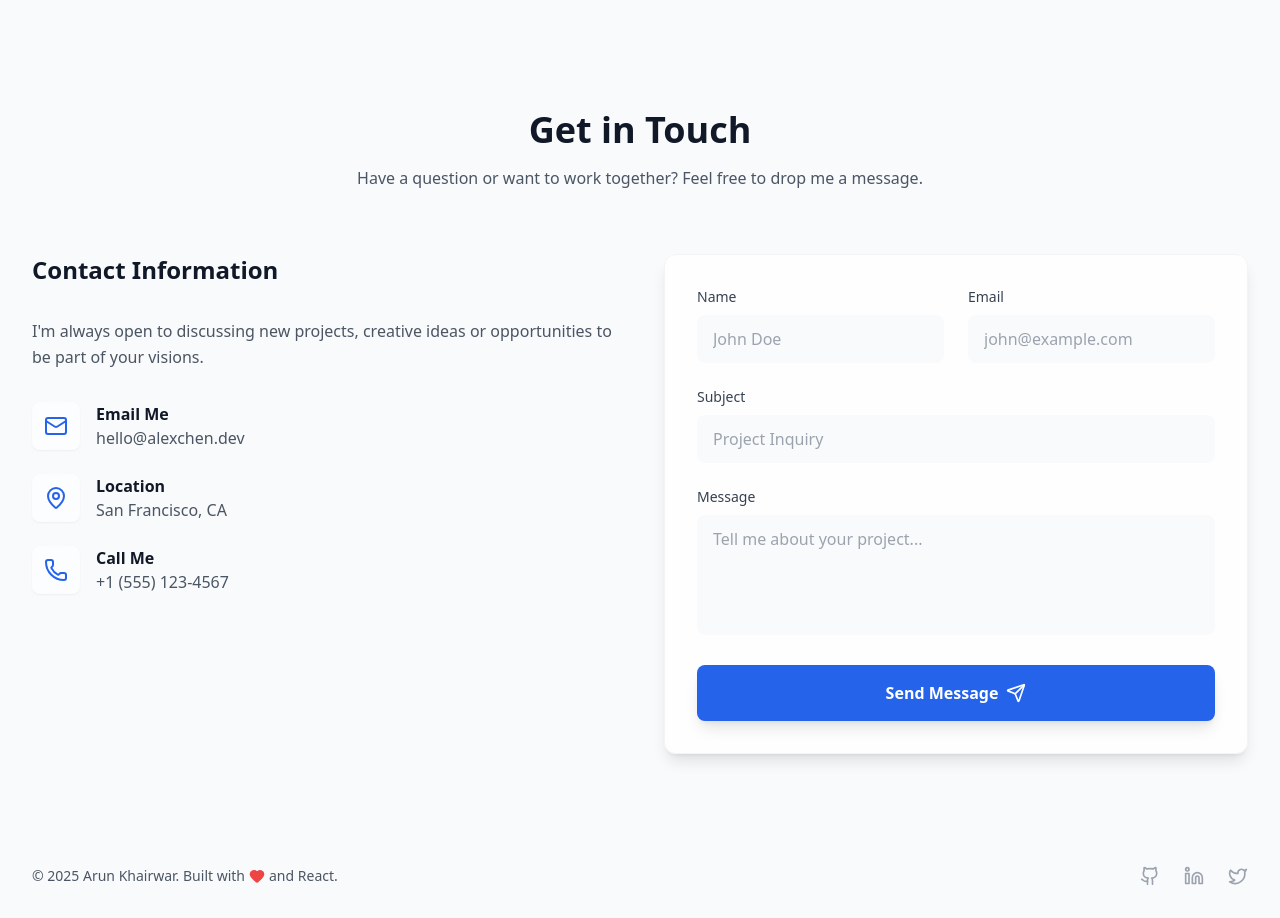
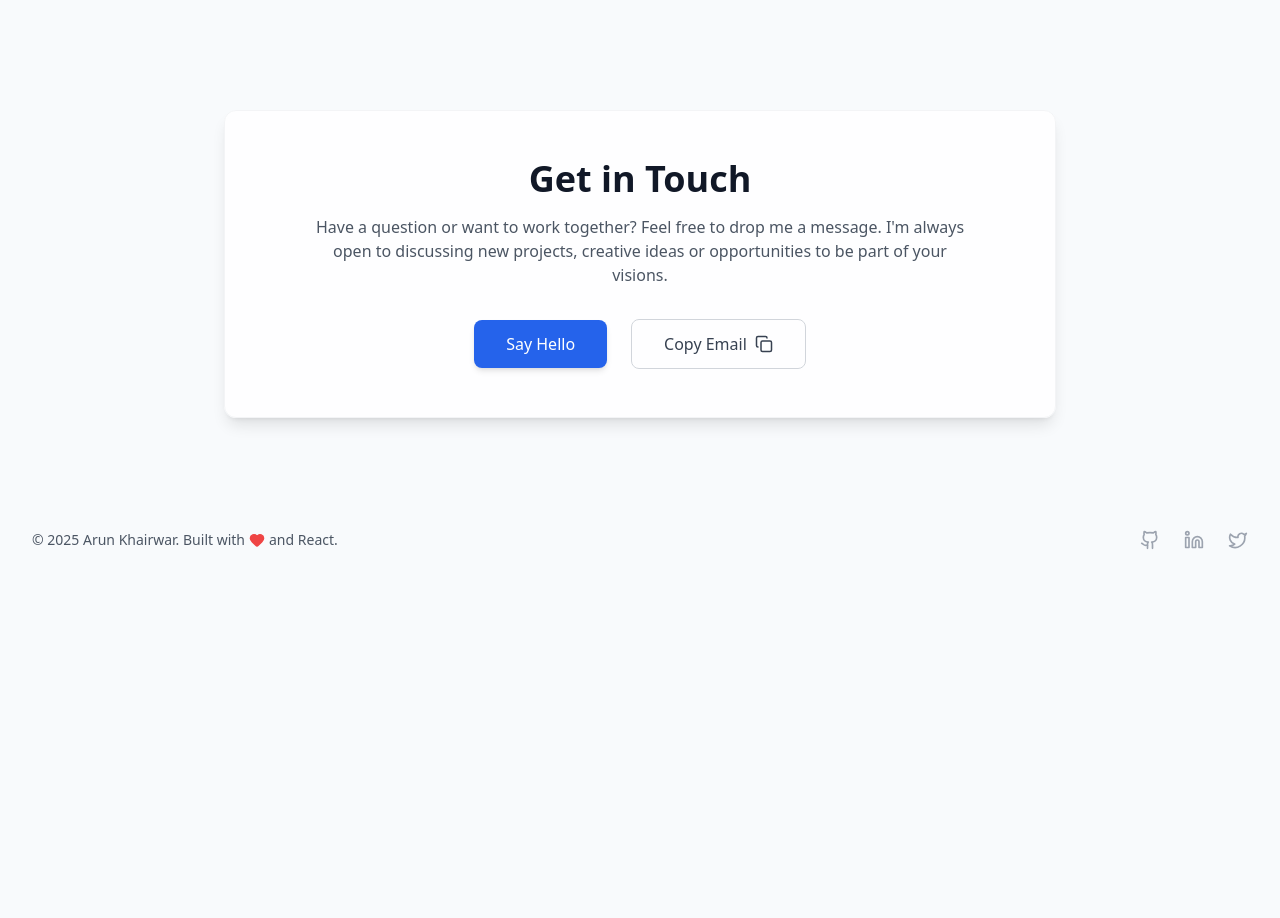
Before and after one commit to arunkhairwar/portfolio, a React (Vite) app: page / in a window 1280 px wide. Shown: the part 2319-3237 px from the top of the page. After the commit the page ends 2901 px from the top, so only its background shows below. Built offline with nearby package versions, Linux system fonts and the light colour scheme.

Commit message:
feat: Add Contact section component with email link and copy functionality.

```diff
--- a/src/components/Contact.jsx
+++ b/src/components/Contact.jsx
@@ -1,182 +1,43 @@
-import React, { useState } from "react";
-import { Mail, MapPin, Phone, Send } from "lucide-react";
+import { Check, Copy } from "lucide-react";
+import { useState } from "react";
 
 const Contact = () => {
-  const [formData, setFormData] = useState({
-    name: "",
-    email: "",
-    subject: "",
-    message: "",
-  });
+  const [isCopied, setIsCopied] = useState(false);
+  const email = "arun.khairwar@example.com";
 
-  const handleSubmit = (e) => {
-    e.preventDefault();
-    // Simulate form submission
-    console.log("Form submitted:", formData);
-    alert("Thanks for your message! This is a demo form.");
-    setFormData({ name: "", email: "", subject: "", message: "" });
-  };
-
-  const handleChange = (e) => {
-    setFormData({ ...formData, [e.target.name]: e.target.value });
+  const handleCopy = () => {
+    navigator.clipboard.writeText(email);
+    setIsCopied(true);
+    setTimeout(() => setIsCopied(false), 2000);
   };
 
   return (
     <section id="contact" className="py-20 transition-colors duration-300">
-      <div className="max-w-7xl mx-auto px-4 sm:px-6 lg:px-8">
-        <div className="text-center mb-16">
+      <div className="max-w-4xl mx-auto px-4 sm:px-6 lg:px-8 flex flex-col justify-center items-center">
+        <div className="bg-white/80 dark:bg-slate-800/50 backdrop-blur-sm rounded-xl shadow-lg p-8 md:p-12 border border-gray-100 dark:border-gray-700 w-full text-center">
           <h2 className="text-3xl md:text-4xl font-bold text-gray-900 dark:text-white mb-4">
             Get in Touch
           </h2>
-          <p className="text-gray-600 dark:text-gray-300 max-w-2xl mx-auto">
+          <p className="text-gray-600 dark:text-gray-300 max-w-2xl mx-auto mb-8">
             Have a question or want to work together? Feel free to drop me a
-            message.
+            message. I'm always open to discussing new projects, creative ideas
+            or opportunities to be part of your visions.
           </p>
-        </div>
 
-        <div className="grid grid-cols-1 lg:grid-cols-2 gap-12">
-          {/* Contact Info */}
-          <div className="space-y-8">
-            <h3 className="text-2xl font-bold text-gray-900 dark:text-white">
-              Contact Information
-            </h3>
-            <p className="text-gray-600 dark:text-gray-300 leading-relaxed">
-              I'm always open to discussing new projects, creative ideas or
-              opportunities to be part of your visions.
-            </p>
-
-            <div className="space-y-6">
-              <div className="flex items-start space-x-4">
-                <div className="bg-white/50 dark:bg-slate-800/50 backdrop-blur-sm p-3 rounded-lg text-blue-600 dark:text-blue-400 shadow-sm">
-                  <Mail className="w-6 h-6" />
-                </div>
-                <div>
-                  <h4 className="font-bold text-gray-900 dark:text-white">
-                    Email Me
-                  </h4>
-                  <p className="text-gray-600 dark:text-gray-300">
-                    hello@alexchen.dev
-                  </p>
-                </div>
-              </div>
-
-              <div className="flex items-start space-x-4">
-                <div className="bg-white/50 dark:bg-slate-800/50 backdrop-blur-sm p-3 rounded-lg text-blue-600 dark:text-blue-400 shadow-sm">
-                  <MapPin className="w-6 h-6" />
-                </div>
-                <div>
-                  <h4 className="font-bold text-gray-900 dark:text-white">
-                    Location
-                  </h4>
-                  <p className="text-gray-600 dark:text-gray-300">
-                    San Francisco, CA
-                  </p>
-                </div>
-              </div>
-
-              <div className="flex items-start space-x-4">
-                <div className="bg-white/50 dark:bg-slate-800/50 backdrop-blur-sm p-3 rounded-lg text-blue-600 dark:text-blue-400 shadow-sm">
-                  <Phone className="w-6 h-6" />
-                </div>
-                <div>
-                  <h4 className="font-bold text-gray-900 dark:text-white">
-                    Call Me
-                  </h4>
-                  <p className="text-gray-600 dark:text-gray-300">
-                    +1 (555) 123-4567
-                  </p>
-                </div>
-              </div>
-            </div>
-          </div>
-
-          {/* Contact Form */}
-          <div className="bg-white/80 dark:bg-slate-800/50 backdrop-blur-sm rounded-xl shadow-lg p-8 border border-gray-100 dark:border-gray-700">
-            <form onSubmit={handleSubmit} className="space-y-6">
-              <div className="grid grid-cols-1 md:grid-cols-2 gap-6">
-                <div>
-                  <label
-                    htmlFor="name"
-                    className="block text-sm font-medium text-gray-700 dark:text-gray-300 mb-2"
-                  >
-                    Name
-                  </label>
-                  <input
-                    type="text"
-                    id="name"
-                    name="name"
-                    value={formData.name}
-                    onChange={handleChange}
-                    required
-                    className="w-full px-4 py-3 rounded-lg bg-gray-50 dark:bg-gray-800 border-gray-300 dark:border-gray-700 text-gray-900 dark:text-white focus:ring-2 focus:ring-blue-500 outline-none transition"
-                    placeholder="John Doe"
-                  />
-                </div>
-                <div>
-                  <label
-                    htmlFor="email"
-                    className="block text-sm font-medium text-gray-700 dark:text-gray-300 mb-2"
-                  >
-                    Email
-                  </label>
-                  <input
-                    type="email"
-                    id="email"
-                    name="email"
-                    value={formData.email}
-                    onChange={handleChange}
-                    required
-                    className="w-full px-4 py-3 rounded-lg bg-gray-50 dark:bg-gray-800 border-gray-300 dark:border-gray-700 text-gray-900 dark:text-white focus:ring-2 focus:ring-blue-500 outline-none transition"
-                    placeholder="john@example.com"
-                  />
-                </div>
-              </div>
-
-              <div>
-                <label
-                  htmlFor="subject"
-                  className="block text-sm font-medium text-gray-700 dark:text-gray-300 mb-2"
-                >
-                  Subject
-                </label>
-                <input
-                  type="text"
-                  id="subject"
-                  name="subject"
-                  value={formData.subject}
-                  onChange={handleChange}
-                  required
-                  className="w-full px-4 py-3 rounded-lg bg-gray-50 dark:bg-gray-800 border-gray-300 dark:border-gray-700 text-gray-900 dark:text-white focus:ring-2 focus:ring-blue-500 outline-none transition"
-                  placeholder="Project Inquiry"
-                />
-              </div>
-
-              <div>
-                <label
-                  htmlFor="message"
-                  className="block text-sm font-medium text-gray-700 dark:text-gray-300 mb-2"
-                >
-                  Message
-                </label>
-                <textarea
-                  id="message"
-                  name="message"
-                  value={formData.message}
-                  onChange={handleChange}
-                  required
-                  rows="4"
-                  className="w-full px-4 py-3 rounded-lg bg-gray-50 dark:bg-gray-800 border-gray-300 dark:border-gray-700 text-gray-900 dark:text-white focus:ring-2 focus:ring-blue-500 outline-none transition resize-none"
-                  placeholder="Tell me about your project..."
-                ></textarea>
-              </div>
-
-              <button
-                type="submit"
-                className="w-full px-8 py-4 bg-blue-600 text-white rounded-lg hover:bg-blue-700 transition flex items-center justify-center gap-2 font-semibold shadow-lg hover:shadow-xl transform hover:-translate-y-1"
-              >
-                Send Message <Send size={20} />
-              </button>
-            </form>
+          <div className="flex flex-col md:flex-row items-center justify-center gap-6">
+            <a
+              href="mailto:arun.khairwar@example.com"
+              className="px-8 py-3 bg-blue-600 text-white rounded-lg hover:bg-blue-700 hover:scale-105 active:scale-95 transition-all duration-200 flex items-center gap-2 shadow-md hover:shadow-lg"
+            >
+              Say Hello
+            </a>
+            <button
+              onClick={handleCopy}
+              className="px-8 py-3 border border-gray-300 dark:border-gray-700 rounded-lg hover:border-gray-400 dark:hover:border-gray-600 text-gray-700 dark:text-gray-300 transition-colors flex items-center gap-2 active:bg-gray-50 dark:active:bg-slate-700/50"
+            >
+              {isCopied ? "Email Copied!" : "Copy Email"}
+              {isCopied ? <Check size={18} /> : <Copy size={18} />}
+            </button>
           </div>
         </div>
       </div>
```
